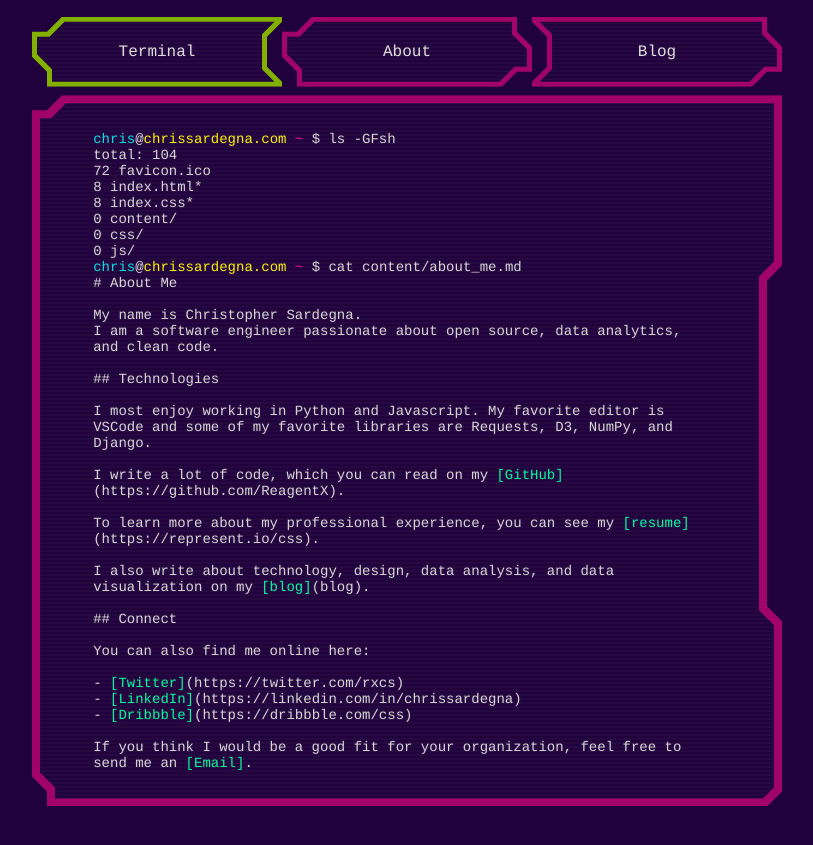
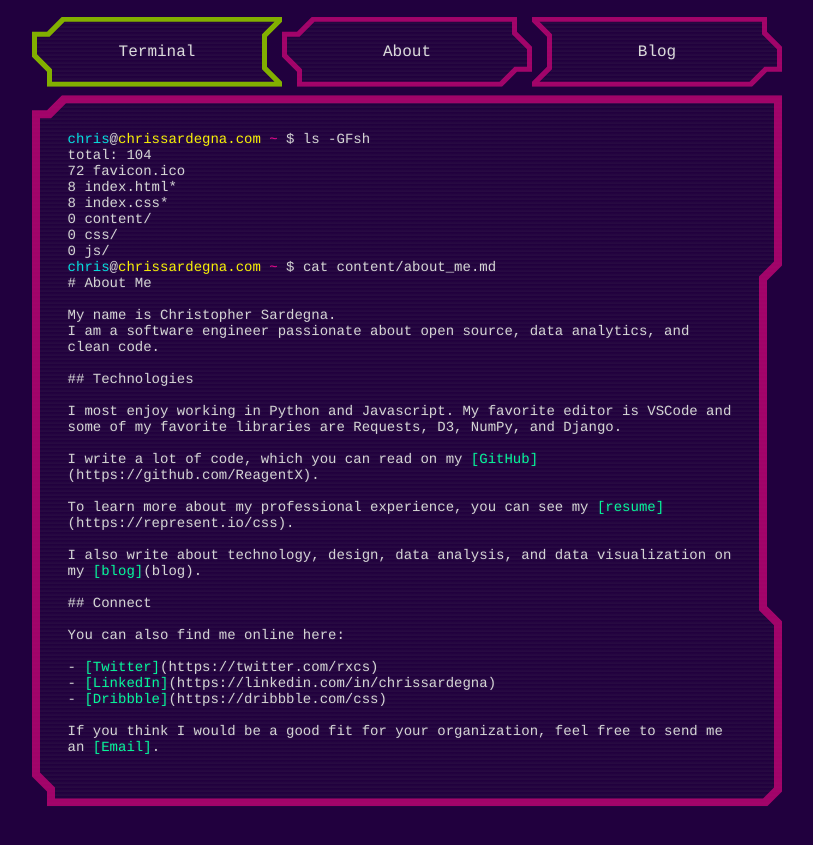
Before and after one commit to ReagentX/reagentx.github.io, a PHP site: page / in a window 1280 px wide. Shown: the top 845 px of the page, without its empty margins (233-1046 px from the left). Run offline with PHP 8.4, Linux system fonts and the light colour scheme.

Commit message:
Update element padding

```diff
--- a/css/elements.css
+++ b/css/elements.css
@@ -3,13 +3,12 @@
     color: #dbdbdb;
     max-width: 750px;
     height: 75%;
-	margin-left: 2vw;
-	margin-right: 5vw;
+	/* margin-right: 5vw; */
 	margin-top: 3vh;
 	margin-bottom: 3vh;
     font-size: 14px;
     padding-left: 2vw;
-    padding-right: 1vw;
+    padding-right: 3vw;
     overflow: scroll;
     scrollbar-width: none;
 }
```
